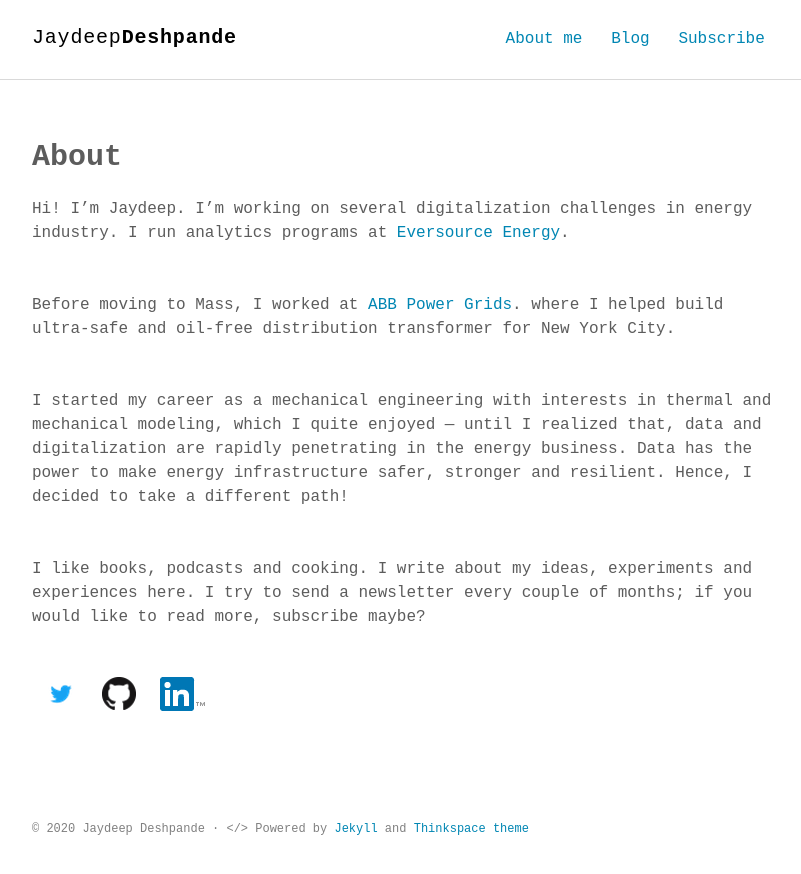
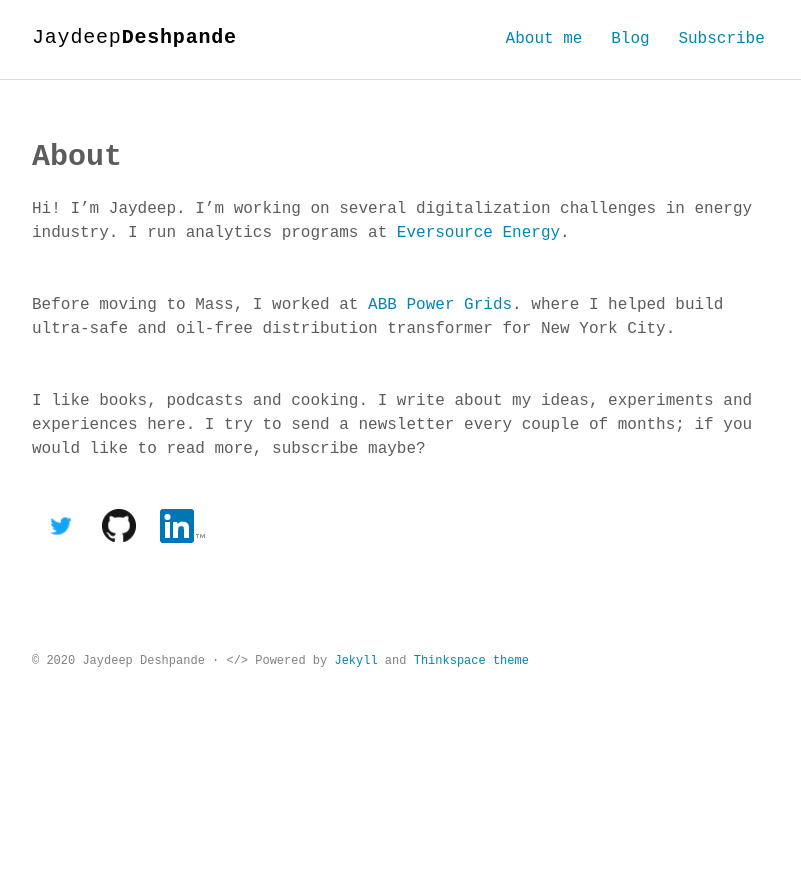
Before and after one commit to jaydeshpande/website, a Jekyll site: the page built from about.md, in a window 1280 px wide. Shown: the top 874 px of the page, without its empty margins (232-1033 px from the left). Built offline with Jekyll 4.4.1, drawn with Linux system fonts in a browser that asks for light colours; some web fonts are replaced.

Commit message:
updated bio

```diff
--- a/about.md
+++ b/about.md
@@ -11,10 +11,6 @@ Before moving to Mass, I worked at <a href="https://new.abb.com/uk/about/our-bus
 
 <br>
 
-I started my career as a mechanical engineering with interests in thermal and mechanical modeling, which I quite enjoyed — until I realized that, data and digitalization are rapidly penetrating in the energy business. Data has the power to make energy infrastructure safer, stronger and resilient. Hence, I decided to take a different path!
-
-<br>
-
 I like books, podcasts and cooking. I write about my ideas, experiments and experiences here. I try to send a newsletter every couple of months; if you would like to read more, subscribe maybe?
 
 <br>
```
